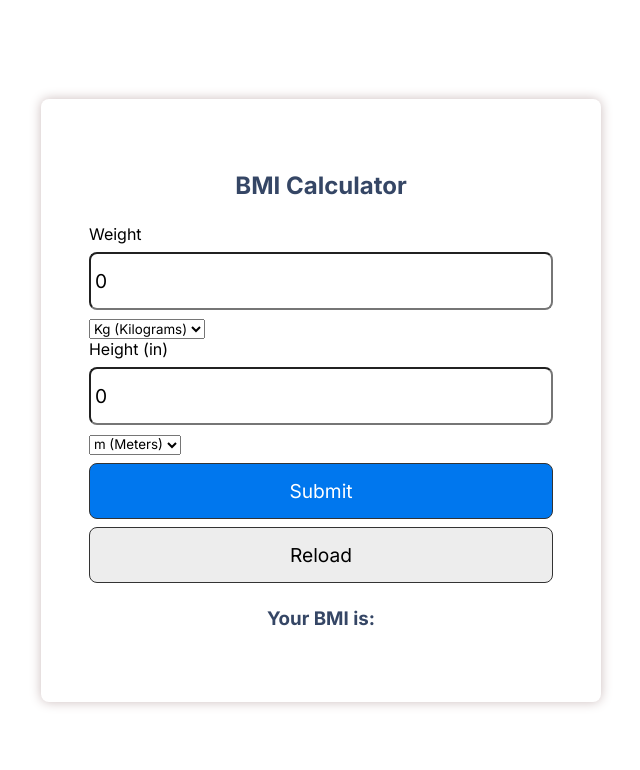
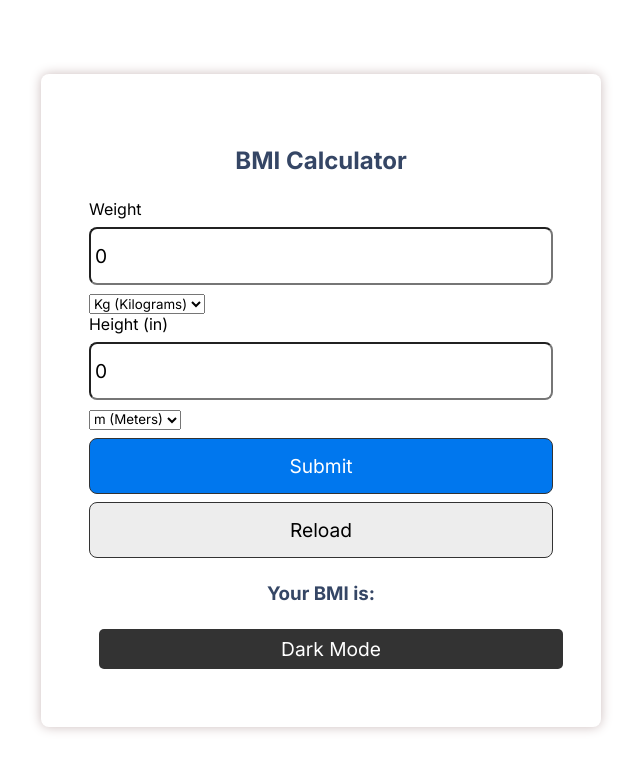
Before and after one commit to iiitl/bmi_calculator, a React (Create React App) app: page / in a window 1280 px wide. Shown: the top 770 px of the page, without its empty margins (319-959 px from the left). Built offline with nearby package versions, Linux system fonts and the light colour scheme.

Commit message:
added dark mode

```diff
--- a/src/App.js
+++ b/src/App.js
@@ -12,6 +12,7 @@ function App() {
   const [heightUnit, setHeightUnit] = useState('m')
 
   const [colourClass, setClass]= useState('white');
+  const [darkMode, setDarkMode] = useState(false);
 
 
   let calcBmi = (event) => {
@@ -55,9 +56,14 @@ function App() {
 
 
   return (
+    <div className={`app ${darkMode ?'dark-mode':''}`}>
       <div className="app">
       <div className='container'>
         <h2 className='center'>BMI Calculator</h2>
+
+
+
+
           <form onSubmit={calcBmi}>
             <div>
               <label>Weight</label>
@@ -87,6 +93,11 @@ function App() {
             <h3 >Your BMI is: {bmi}</h3>
             <p className={colourClass}>{message}</p>
           </div>
+          <button className='btn darkmode'onClick={()=>setDarkMode(!darkMode)}>
+          {darkMode? 'Light Mode' :'Dark Mode'}
+        </button>
+      </div>
+
   </div>
   </div>
   );
--- a/src/index.css
+++ b/src/index.css
@@ -75,6 +75,7 @@ p {
   height: 200px;
 }
 
+/* colour changing code */
 .text-red{
   color:red;
 }
@@ -84,3 +85,32 @@ p {
 .text-yellow{
   color:rgb(233, 233, 27);
 }
+
+
+
+/* dark mode css */
+.darkmode{
+  margin: 10px;
+  padding: 8px 16px;
+  background-color: #333;
+  color:white;
+  border: none;
+  cursor: pointer;
+  border-radius: 5px;
+}
+.dark-mode {
+  background-color: #222;
+  color: #fff;
+}
+
+.dark-mode .container {
+  background-color: #333;
+  color: #fff;
+  box-shadow: 0px 0px 12px rgba(255, 255, 255, 0.2);
+}
+
+.dark-mode input, .dark-mode select {
+  background-color: #444;
+  color: #fff;
+  border: 1px solid #666;
+}
```
Lines whose indentation alone changed are shown as unchanged.
